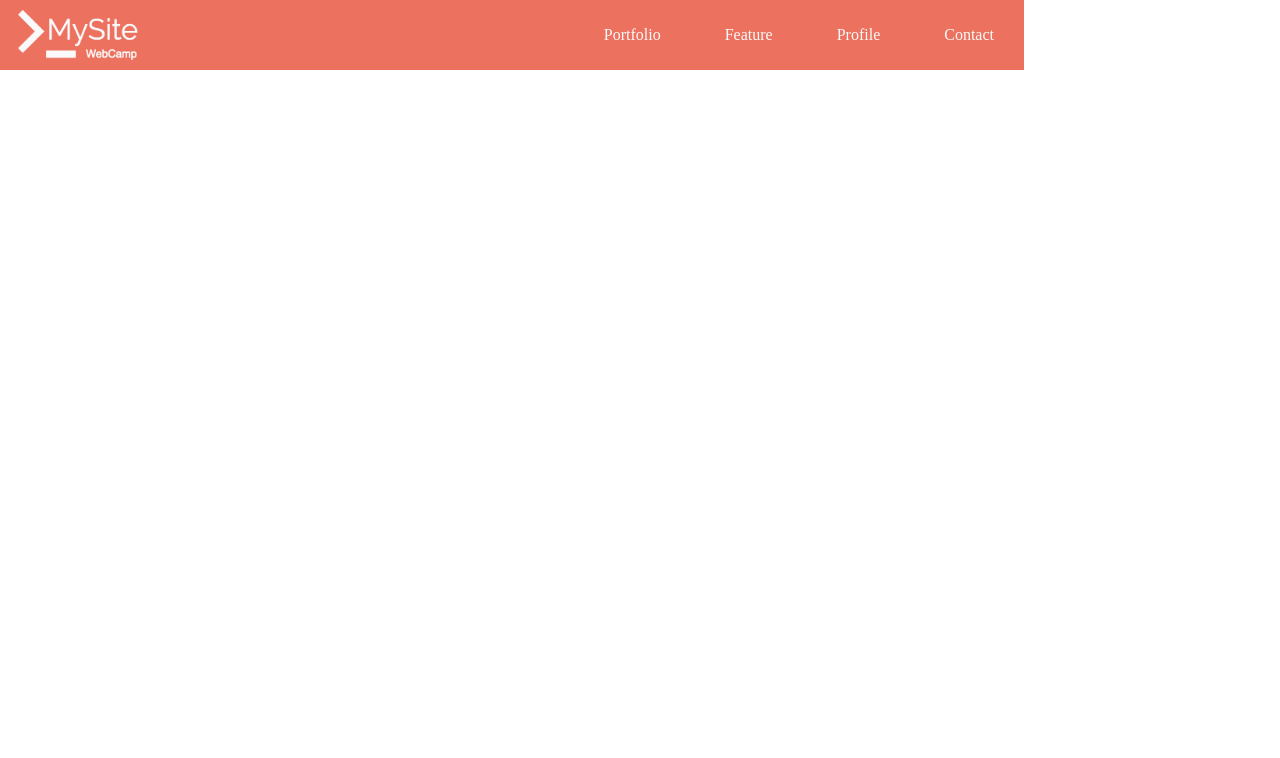
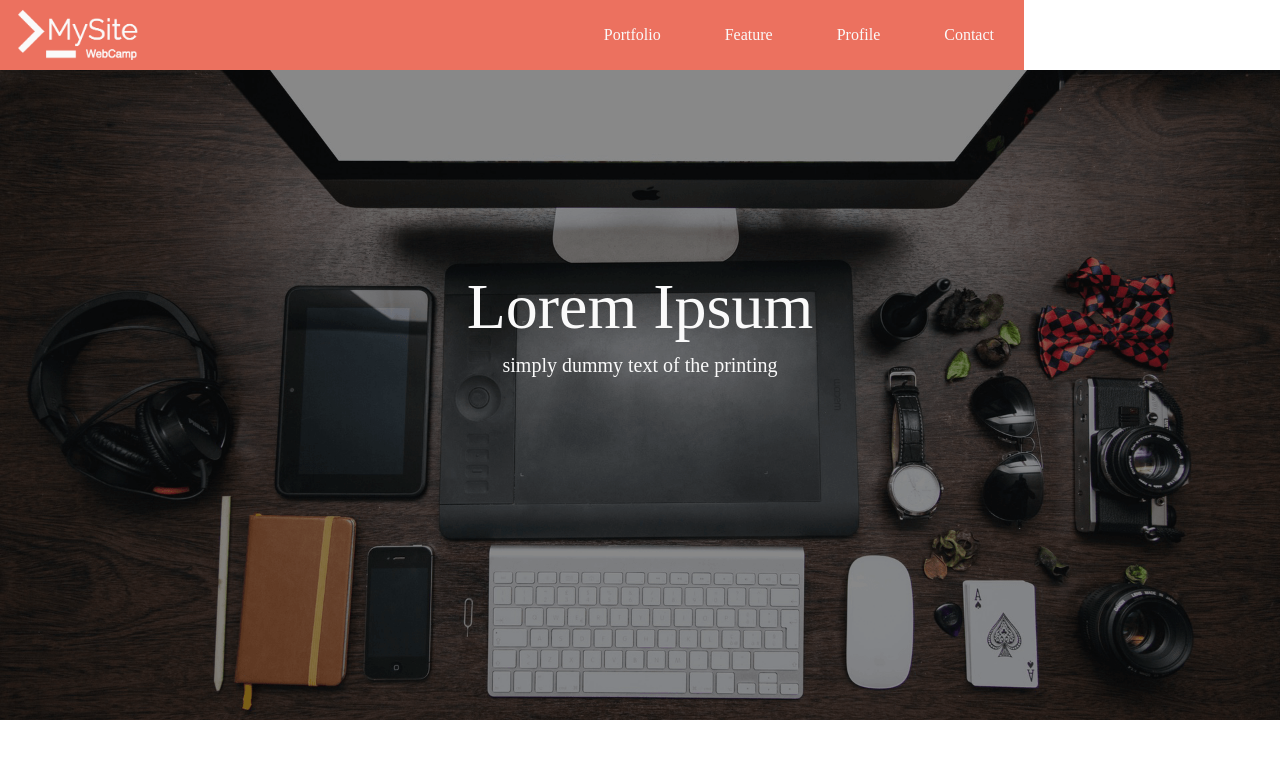
Before and after one commit to shouichi161/mysite, a plain HTML site: page index.html in a window 1280 px wide. Drawn offline with Linux system fonts and the light colour scheme.

Commit message:
[add]メインビジュアルを作成

```diff
--- a/index.css
+++ b/index.css
@@ -30,5 +30,28 @@ nav{
   display: inline-block;
   margin: 0 30px;
   list-style: none;
+}
 
+.main-visual{
+  width: 100%;
+  height: 650px;
+  background-image: url("img/mv.png");
+  background-size: cover;
+  background-position: center;
 }
+
+.main-visual-content{
+  text-align: center;
+}
+
+.main-visual-name{
+  font-size: 64px;
+  color: #FAFAFA;
+  padding-top: 200px;
+  margin-bottom: 10px;
+}
+
+.main-visual-text{
+  font-size: 20px;
+  color: #FAFAFA;
+}
--- a/index.html
+++ b/index.html
@@ -19,5 +19,13 @@
          </ul>
       </nav>
     </header>
+
+    <div class="main-visual">
+      <div class="main-visual-content">
+        <p class="main-visual-name">Lorem Ipsum</p>
+        <p class="main-visual-text">simply dummy text of the printing</p>
+      </div>
+    </div>
+
   </body>
 </html>
```
